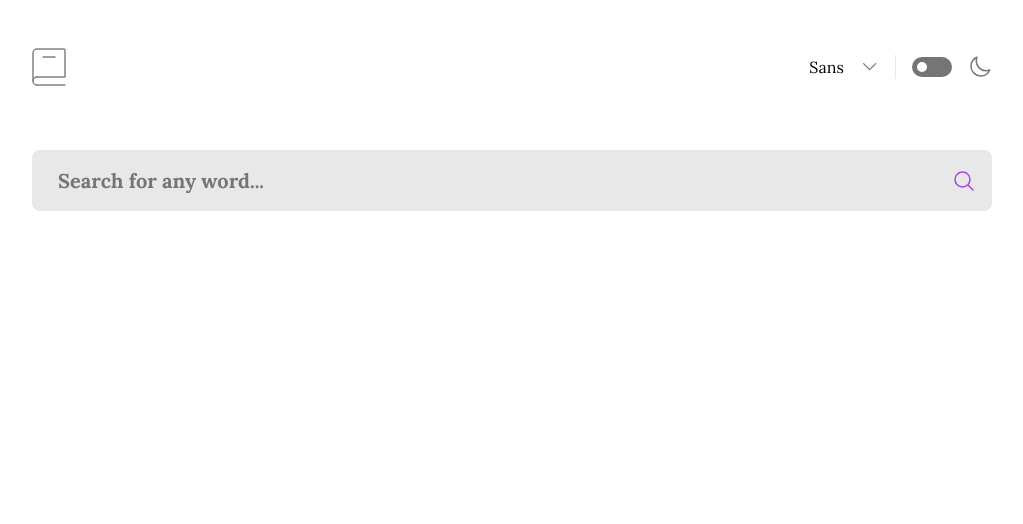
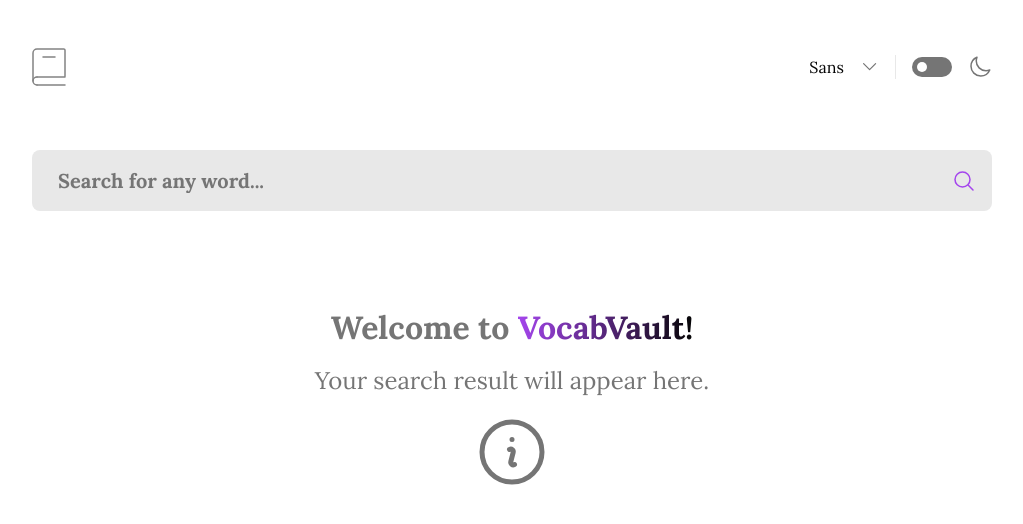
Before and after one commit to KeepSerene/dictionary-web-app-react, a React (Vite) app: page / in a window 1280 px wide. Shown: the top 524 px of the page, without its empty margins (128-1151 px from the left). Built offline with nearby package versions, Linux system fonts and the light colour scheme.

Commit message:
improved error handling

```diff
--- a/src/components/AppContextProvider.jsx
+++ b/src/components/AppContextProvider.jsx
@@ -18,7 +18,7 @@ export default function AppContextProvider({ children }) {
   const [isFFPopupOpen, setIsFFPopupOpen] = useState(false);
   const [word, setWord] = useState("");
   const [isLoading, setIsLoading] = useState(false);
-  const [errorMsg, setErrorMsg] = useState("");
+  const [errorMsg, setErrorMsg] = useState(null);
   const [result, setResult] = useState(null);
 
   // =========== THEME ============
@@ -42,7 +42,7 @@ export default function AppContextProvider({ children }) {
     if (!word.trim()) return;
 
     setIsLoading(true);
-    setErrorMsg("");
+    setErrorMsg(null);
     setResult(null);
 
     try {
@@ -53,19 +53,28 @@ export default function AppContextProvider({ children }) {
       );
 
       if (!response.ok) {
-        throw new Error("No definitions found for the word!");
+        if (response.status === 404) {
+          const errorData = await response.json();
+          setErrorMsg(errorData);
+          return;
+        }
+
+        throw new Error(`Status: ${response.status}.`);
       }
 
       const data = await response.json();
-
-      console.log(data);
+      // console.log(data);
 
       // Set the most relevant result
       setResult(data[0]);
       setWord("");
     } catch (err) {
       console.error(err);
-      setErrorMsg(err.message);
+      setErrorMsg({
+        title: "Something Went Wrong!",
+        message: err.message,
+        resolution: "Check your internet connection or try again later!",
+      }); // Adhering to the API's error format
     } finally {
       setIsLoading(false);
     }
--- a/src/components/appContent/AppContent.css
+++ b/src/components/appContent/AppContent.css
@@ -20,6 +20,27 @@
   width: calc(100% - 2rem);
   margin-inline: auto;
   margin-block: 1rem;
+}
+
+.loader {
+  width: 120px;
+  height: 120px;
+  border: 16px solid hsl(var(--text-secondary));
+  border-top: 16px solid hsl(var(--primary));
+  border-radius: 50%;
+  margin-top: 3rem;
+
+  animation: spin 1200ms linear infinite;
+}
+
+@keyframes spin {
+  from {
+    transform: rotate(0deg);
+  }
+
+  to {
+    transform: rotate(360deg);
+  }
 }
 
 /* Responsiveness */
--- a/src/components/appContent/AppContent.jsx
+++ b/src/components/appContent/AppContent.jsx
@@ -6,7 +6,9 @@ import { useAppContext } from "../AppContextProvider";
 // Component imports
 import Header from "../header/Header";
 import SearchForm from "../searchForm/SearchForm";
+import Error from "../error/Error";
 import SearchResult from "../searchResult/SearchResult";
+import WelcomeNote from "../welcomeNote/WelcomeNote";
 
 function AppContent() {
   const { isLoading, errorMsg, result } = useAppContext();
@@ -17,11 +19,21 @@ function AppContent() {
 
       <SearchForm />
 
-      {isLoading && <p className="wrapper">Searching...</p>}
+      {isLoading && (
+        <div
+          className="loader | wrapper"
+          role="status"
+          aria-label="Searching"
+        />
+      )}
 
-      {errorMsg && <p className="wrapper">{errorMsg}</p>}
+      {errorMsg && <Error errorMsg={errorMsg} />}
 
-      {result && <SearchResult result={result} />}
+      {result ? (
+        <SearchResult result={result} />
+      ) : (
+        !(isLoading || errorMsg) && <WelcomeNote />
+      )}
     </main>
   );
 }
--- /dev/null
+++ b/src/components/error/Error.css
@@ -0,0 +1,51 @@
+.error {
+  --error-icon-size: 4rem;
+
+  color: hsl(var(--text-secondary));
+  text-align: center;
+  margin-top: 3rem;
+
+  display: grid;
+  justify-items: center;
+  gap: 1rem;
+}
+
+.error-title {
+  color: hsl(var(--error));
+  font-size: var(--fs-xl);
+  font-weight: var(--fw-bold);
+  text-align: center;
+}
+
+.error-msg {
+  font-size: var(--fs-lg);
+}
+
+.error-resolution {
+  font-size: var(--fs-md);
+}
+
+.error-icon {
+  width: var(--error-icon-size);
+  height: var(--error-icon-size);
+}
+
+/* Responsiveness */
+/* Screen sizes >= 768px */
+@media screen and (width >= 48em) {
+  .error-title {
+    font-size: var(--fs-2xl);
+  }
+
+  .error-msg {
+    font-size: var(--fs-xl);
+  }
+
+  .error-resolution {
+    font-size: var(--fs-lg);
+  }
+
+  .error-icon {
+    --error-icon-size: 5rem;
+  }
+}
--- /dev/null
+++ b/src/components/error/Error.jsx
@@ -0,0 +1,31 @@
+import "./Error.css";
+
+function Error({ errorMsg }) {
+  return (
+    <section className="error | wrapper">
+      <h1 className="error-title">{errorMsg.title}</h1>
+
+      <p className="error-msg">{errorMsg.message}</p>
+
+      <p className="error-resolution">{errorMsg.resolution}</p>
+
+      <svg
+        xmlns="http://www.w3.org/2000/svg"
+        fill="none"
+        viewBox="0 0 24 24"
+        strokeWidth={1.5}
+        stroke="currentColor"
+        aria-hidden="true"
+        className="error-icon"
+      >
+        <path
+          strokeLinecap="round"
+          strokeLinejoin="round"
+          d="M12 9v3.75m0-10.036A11.959 11.959 0 0 1 3.598 6 11.99 11.99 0 0 0 3 9.75c0 5.592 3.824 10.29 9 11.622 5.176-1.332 9-6.03 9-11.622 0-1.31-.21-2.57-.598-3.75h-.152c-3.196 0-6.1-1.25-8.25-3.286Zm0 13.036h.008v.008H12v-.008Z"
+        />
+      </svg>
+    </section>
+  );
+}
+
+export default Error;
--- /dev/null
+++ b/src/components/welcomeNote/WelcomeNote.css
@@ -0,0 +1,50 @@
+.welcome-note {
+  --info-icon-size: 4rem;
+
+  color: hsl(var(--text-secondary));
+  text-align: center;
+  margin-top: 3rem;
+
+  display: grid;
+  justify-items: center;
+  gap: 1rem;
+}
+
+.welcome-msg {
+  font-size: var(--fs-xl);
+}
+
+.app-title {
+  background-image: linear-gradient(
+    to right,
+    hsl(var(--primary)),
+    hsl(var(--text-primary))
+  );
+  color: transparent;
+  background-clip: text;
+}
+
+.welcome-desc {
+  font-size: var(--fs-lg);
+}
+
+.info-icon {
+  width: var(--info-icon-size);
+  height: var(--info-icon-size);
+}
+
+/* Responsiveness */
+/* Screen sizes >= 768px */
+@media screen and (width >= 48em) {
+  .welcome-msg {
+    font-size: var(--fs-2xl);
+  }
+
+  .welcome-desc {
+    font-size: var(--fs-xl);
+  }
+
+  .info-icon {
+    --info-icon-size: 5rem;
+  }
+}
--- /dev/null
+++ b/src/components/welcomeNote/WelcomeNote.jsx
@@ -0,0 +1,31 @@
+import "./WelcomeNote.css";
+
+function WelcomeNote() {
+  return (
+    <section className="welcome-note | wrapper">
+      <h1 className="welcome-msg">
+        Welcome to <span className="app-title">VocabVault!</span>
+      </h1>
+
+      <p className="welcome-desc">Your search result will appear here.</p>
+
+      <svg
+        xmlns="http://www.w3.org/2000/svg"
+        fill="none"
+        viewBox="0 0 24 24"
+        strokeWidth={1.5}
+        stroke="currentColor"
+        aria-hidden="true"
+        className="info-icon"
+      >
+        <path
+          strokeLinecap="round"
+          strokeLinejoin="round"
+          d="m11.25 11.25.041-.02a.75.75 0 0 1 1.063.852l-.708 2.836a.75.75 0 0 0 1.063.853l.041-.021M21 12a9 9 0 1 1-18 0 9 9 0 0 1 18 0Zm-9-3.75h.008v.008H12V8.25Z"
+        />
+      </svg>
+    </section>
+  );
+}
+
+export default WelcomeNote;
--- a/src/index.css
+++ b/src/index.css
@@ -20,6 +20,7 @@
 
   /* Colors: HSL values */
   --primary: 274 82% 60%;
+  --error: 0 87% 67%;
 
   /* Light theme colors */
   --light-bg-primary: 0 0% 100%;
@@ -120,7 +121,7 @@ h4,
 h5,
 h6 {
   line-height: 1.3;
-  word-break: break-all;
+  text-wrap: balance;
 }
 
 body {
```
